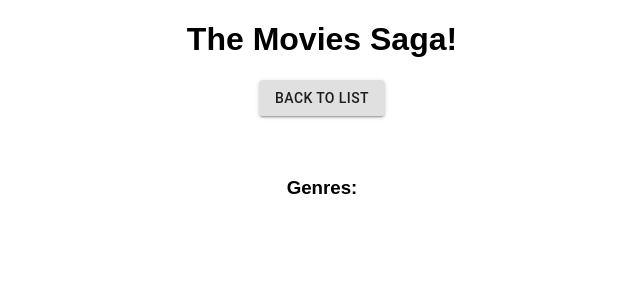
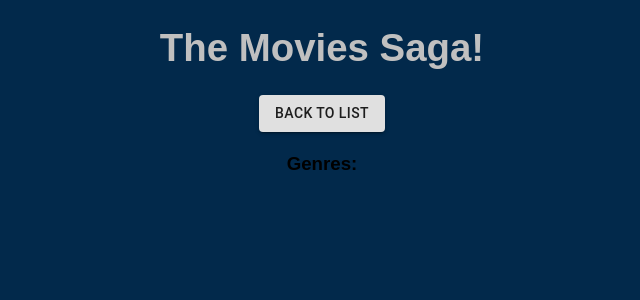
Before and after one commit to WSalinas315/Movies-Saga-Weekend-Challenge, a React (Create React App) app: page /#/detail/1 in a window 1280 px wide. Shown: the top 300 px of the page, without its empty margins (318-958 px from the left). Built offline with nearby package versions, Linux system fonts and the light colour scheme.

Commit message:
basic styling done

```diff
--- a/src/components/App/App.js
+++ b/src/components/App/App.js
@@ -8,11 +8,11 @@ function App() {
 
   return (
     <div className="App">
-      <h1>The Movies Saga!</h1>
+      {/* <h1>The Movies Saga!</h1> */}
       <Router>
         {/* Home page */}
         <Route path="/" exact>
-          <Header headerText='MovieList' />
+          <Header />
           <MovieList />
         </Route>
         {/* Details page */}
--- a/src/components/Details/Details.jsx
+++ b/src/components/Details/Details.jsx
@@ -1,5 +1,7 @@
 import { useSelector } from 'react-redux';
-
+import { useHistory } from "react-router-dom";
+import { Button } from "@material-ui/core";
+import { useDispatch } from "react-redux";
 
 export default function Details() {
 
@@ -7,6 +9,18 @@ export default function Details() {
   // const movies = useSelector(store => store.movies);
   const movie = useSelector(store => store.selectedMovie);
   const genres = useSelector(store => store.genres);
+
+  // initialize history
+  const history = useHistory();
+
+  // initialize dispatch
+  const dispatch = useDispatch();
+
+  // function to return to user to the home page
+  const goHome = () =>{
+    dispatch({type: 'SET_DETAIL_HOME'});
+    history.push('/');
+  }
 
   // mapping over the genres for a particular movie and returning the genre name
   const genreList = genres.data.map(genre => {
@@ -17,6 +31,7 @@ export default function Details() {
 
   return (
     <div className='movie-details'>
+      <Button variant='contained' onClick={() => goHome()}>Back To List</Button>
       <img src={movie.poster} />
       <h1>{movie.title}</h1>
       <h3>Genres:</h3>
--- a/src/components/Header/Header.css
+++ b/src/components/Header/Header.css
@@ -0,0 +1,9 @@
+.page-header{
+  font-weight: bolder;
+  font-size: larger;
+  color: silver;
+}
+
+body{
+  background-color: rgb(2, 41, 75);
+}
--- a/src/components/Header/Header.jsx
+++ b/src/components/Header/Header.jsx
@@ -1,28 +1,28 @@
 import React from "react";
 import './Header.css';
-import { useHistory } from "react-router-dom";
-import { Button } from "@material-ui/core";
-import { useDispatch } from "react-redux";
+// import { useHistory } from "react-router-dom";
+// import { Button } from "@material-ui/core";
+// import { useDispatch } from "react-redux";
 
-export default function Header({headerText}){
+export default function Header(){
 
   // initialize history
-  const history = useHistory();
+  // const history = useHistory();
 
   // initialize dispatch
-  const dispatch = useDispatch();
+  // const dispatch = useDispatch();
 
   // function to return to user to the home page
-  const goHome = () =>{
-    dispatch({type: 'SET_DETAIL_HOME'});
-    history.push('/');
-  }
+  // const goHome = () =>{
+  //   dispatch({type: 'SET_DETAIL_HOME'});
+  //   history.push('/');
+  // }
 
   return(
     <div className="page-header">
       {/* conditional rendering for a back button when not currently on the home page */}
-      {headerText != "MovieList" && <div><Button variant='contained' onClick={() => goHome()}>Back To List</Button></div>}
-      <h1>{headerText}</h1>
+      {/* {headerText != "MovieList" && <div><Button variant='contained' onClick={() => goHome()}>Back To List</Button></div>} */}
+      <h1>The Movies Saga!</h1>
     </div>
   )
 }
--- a/src/components/MovieList/MovieList.css
+++ b/src/components/MovieList/MovieList.css
@@ -1,4 +1,20 @@
 .movies {
     display : flex;
     flex-wrap: wrap;
+    gap: 15px;
 }
+
+main{
+    background-color: rgb(2, 41, 75);
+    margin: 15px;
+    color: silver;
+}
+
+
+.movie-card{
+    background-color: silver;
+    padding: 20px;
+    border-radius: 12px;
+    color: black;
+    width: 225px;
+}
--- a/src/components/MovieList/MovieList.jsx
+++ b/src/components/MovieList/MovieList.jsx
@@ -42,11 +42,12 @@ function MovieList() {
 
     return (
         <main>
+            <h1>Movie List</h1>
             <section className="movies">
                 {movies.map(movie => {
                     // <MovieItem movie={movie} />
                     return (
-                        <div key={movie.id} >
+                        <div key={movie.id} className="movie-card">
                             <h3>{movie.title}</h3>
                             <img src={movie.poster} alt={movie.title} onClick={() => detailedPage(movie.title, movie)} />
                         </div>
```
